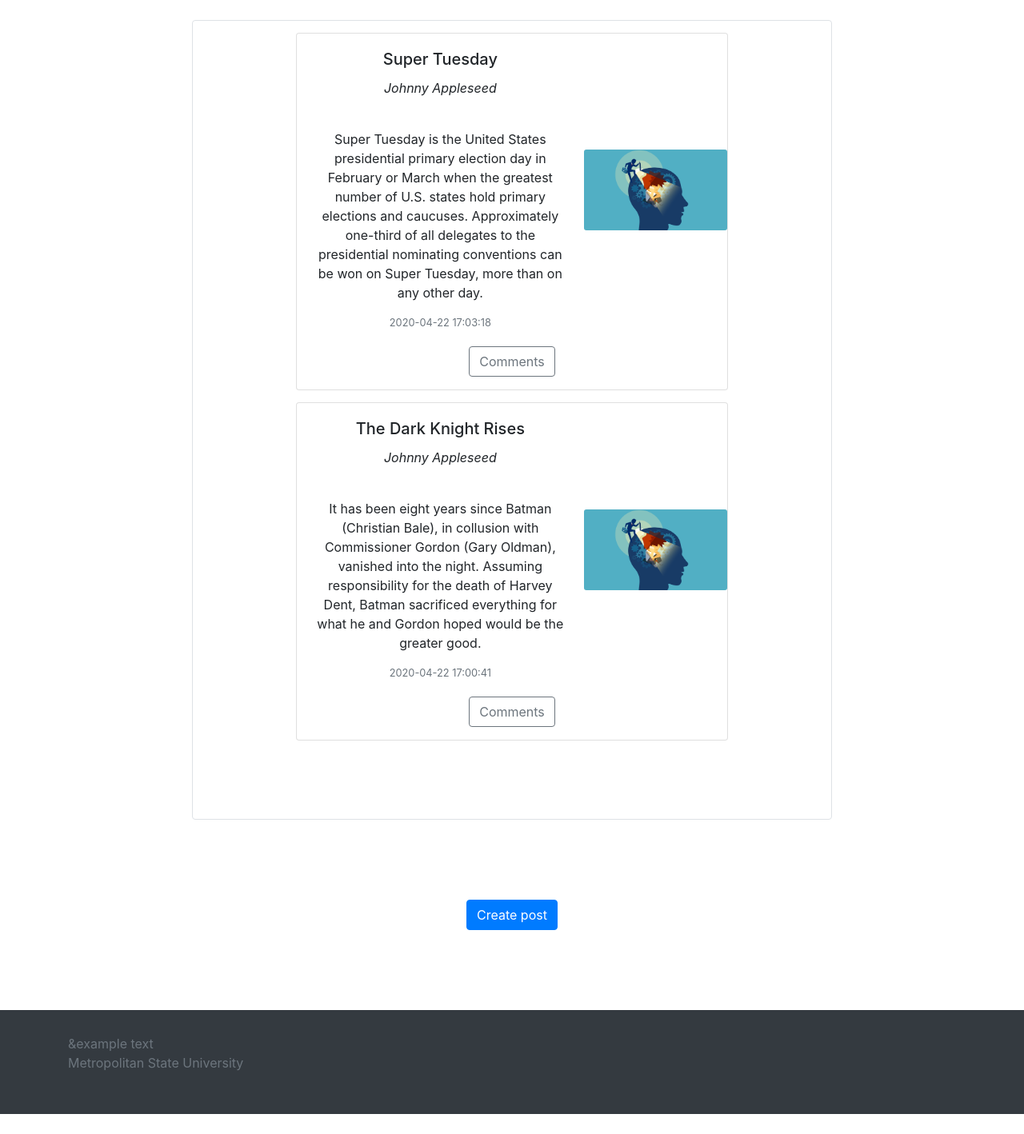
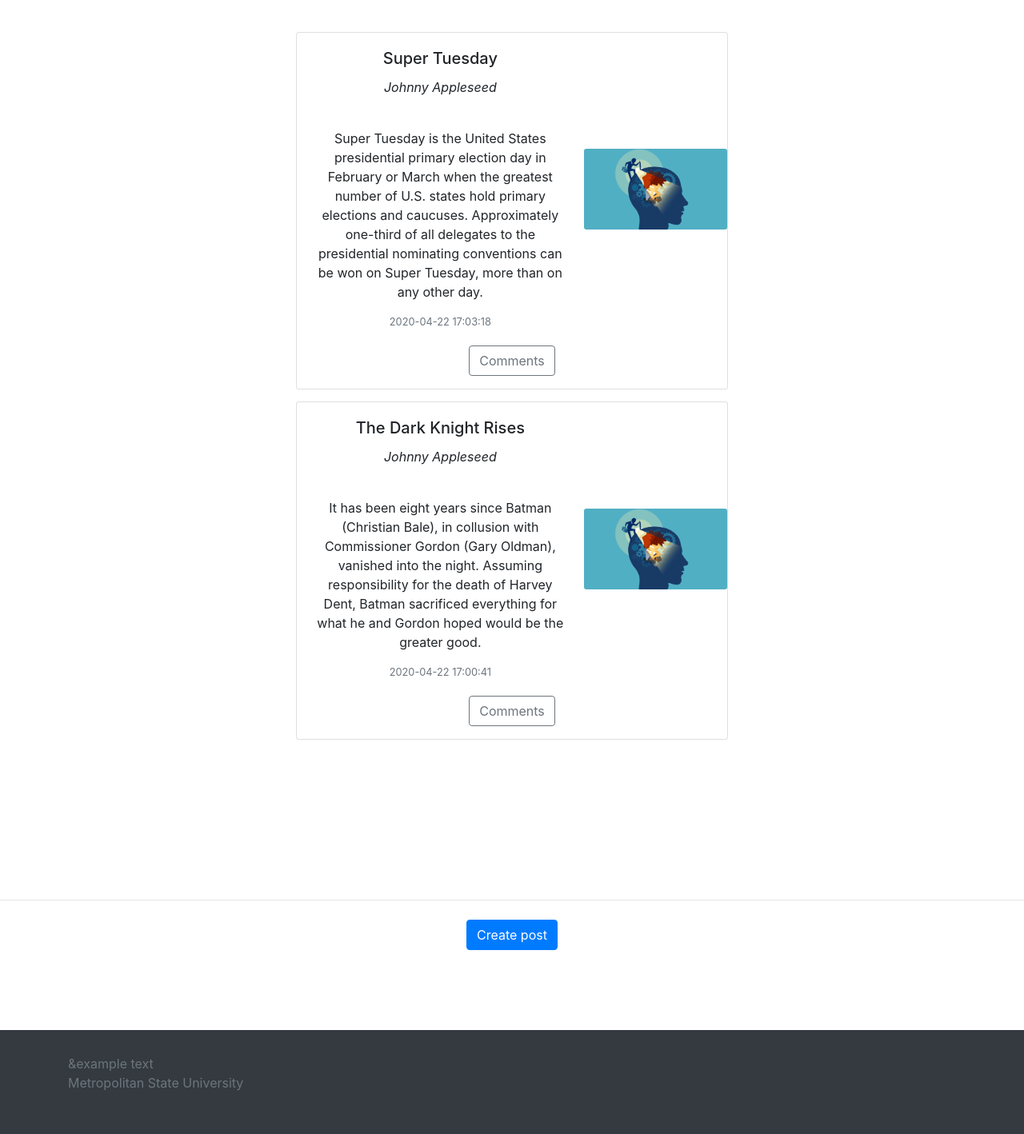
Before and after one commit to VirtualScope/AngryNerds-Master, a PHP site: page /Comments.php in a window 1280 px wide. Shown: the part 56-1474 px from the top of the page at 80% size. Before the commit the page ends 1449 px from the top, so only its background shows below. Run offline with PHP 8.4, Linux system fonts and the light colour scheme; the visitor is signed in with stand-in values (Sample User, id 1); data comes from the database, SQL or seed files in the repository; some libraries are stand-ins or nearby versions.

Commit message:
Comments page UI enhancements

```diff
--- a/Comments.php
+++ b/Comments.php
@@ -24,9 +24,9 @@ if (isset($_POST['courseId'])) $_SESSION['courseId'] = $_POST['courseId'];
 
 // Insert new comment entry.
 if (isset($_POST['new_comment_content']) && isset($_POST['new_comment_post_id']) && $_POST['new_comment_content'] != "") {
-$userId_ = $_SESSION['userId'];
-$newCommentPostId = $_POST['new_comment_post_id'];
-$newCommentContent = $_POST['new_comment_content'];
+  $userId_ = $_SESSION['userId'];
+  $newCommentPostId = $_POST['new_comment_post_id'];
+  $newCommentContent = $_POST['new_comment_content'];
   $result = $Database->add_comment($userId_, $newCommentPostId, $newCommentContent);
   if (!$result) {
     echo ("<p>Failed to save comment :{</p>");
@@ -45,7 +45,7 @@ $newCommentContent = $_POST['new_comment_content'];
 <body>
 
   <!-- Scrollable Region -->
-  <div class="center myRegion scrollable align-middle border rounded col-sm-12 col-md-10 col-lg-8 col-xl-6" style="max-width:800px;">
+  <div class="center myRegion scrollable align-middle rounded col-sm-12 col-md-10 col-lg-8 col-xl-6" style="max-width:800px;">
 
     <div class='container'>
 
@@ -84,11 +84,11 @@ $newCommentContent = $_POST['new_comment_content'];
       ?>
 
     </div>
-
   </div>
 
   <!-- Create post -->
   <div class="text-center" style="margin-top:100px">
+    <hr class="mb-4">
     <form action="create_user_post.php">
       <button type="submit" class="btn btn-primary">Create post</button>
     </form>
--- a/css/styles.css
+++ b/css/styles.css
@@ -5,7 +5,6 @@ html, body {
 .myRegion{
     height: 1000px;
     padding-top: 15px;
-    border-color: rgb(210, 210, 210);
     margin-top: 25px;
 }
 
```
